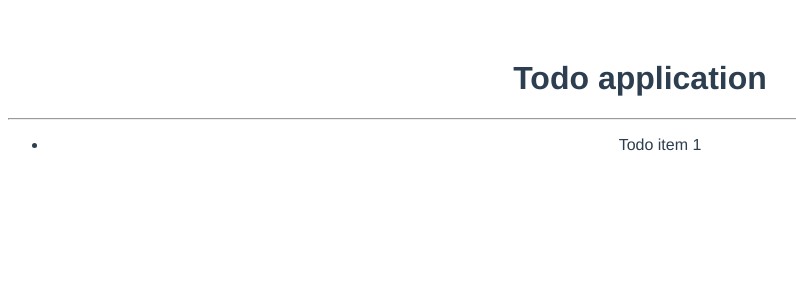
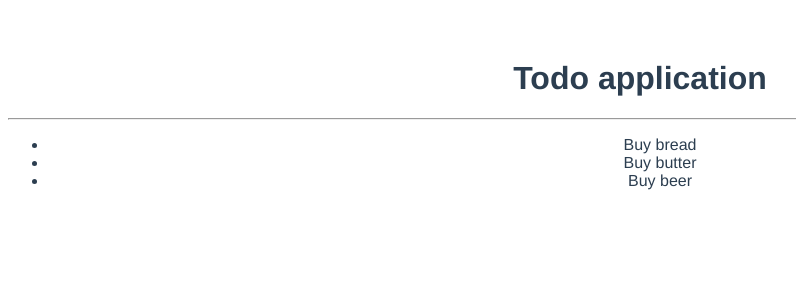
Before and after one commit to ili-che-w/vue-crash-course, a Vue app: page / in a window 1280 px wide. Shown: the top 300 px of the page, without its empty margins (0-796 px from the left). Built offline with nearby package versions, Linux system fonts and the light colour scheme.

Commit message:
[+] data

```diff
--- a/src/App.vue
+++ b/src/App.vue
@@ -2,7 +2,7 @@
   <div id="app">
     <h1>Todo application</h1>
     <hr />
-    <TodoList />
+    <TodoList :todos="todos" />
   </div>
 </template>
 
@@ -10,6 +10,15 @@
 import TodoList from '@/components/TodoList'
 export default {
   name: 'App',
+  data() {
+    return {
+      todos: [
+        { id: 1, title: 'Buy bread', completed: false },
+        { id: 2, title: 'Buy butter', completed: false },
+        { id: 3, title: 'Buy beer', completed: false }
+      ]
+    }
+  },
   components: {
     TodoList
   }
--- a/src/components/TodoItem.vue
+++ b/src/components/TodoItem.vue
@@ -1,5 +1,16 @@
 <template>
   <li>
-    Todo item 1
+    {{ todo.title }}
   </li>
 </template>
+
+<script>
+export default {
+  props: {
+    todo: {
+      type: Object,
+      required: true
+    }
+  }
+}
+</script>
--- a/src/components/TodoList.vue
+++ b/src/components/TodoList.vue
@@ -1,7 +1,7 @@
 <template>
   <div>
     <ul>
-      <TodoItem />
+      <TodoItem v-for="(todo, idx) in todos" :key="idx" :todo="todo" />
     </ul>
   </div>
 </template>
@@ -9,6 +9,7 @@
 <script>
 import TodoItem from '@/components/TodoItem'
 export default {
+  props: ['todos'],
   components: {
     TodoItem
   }
```
